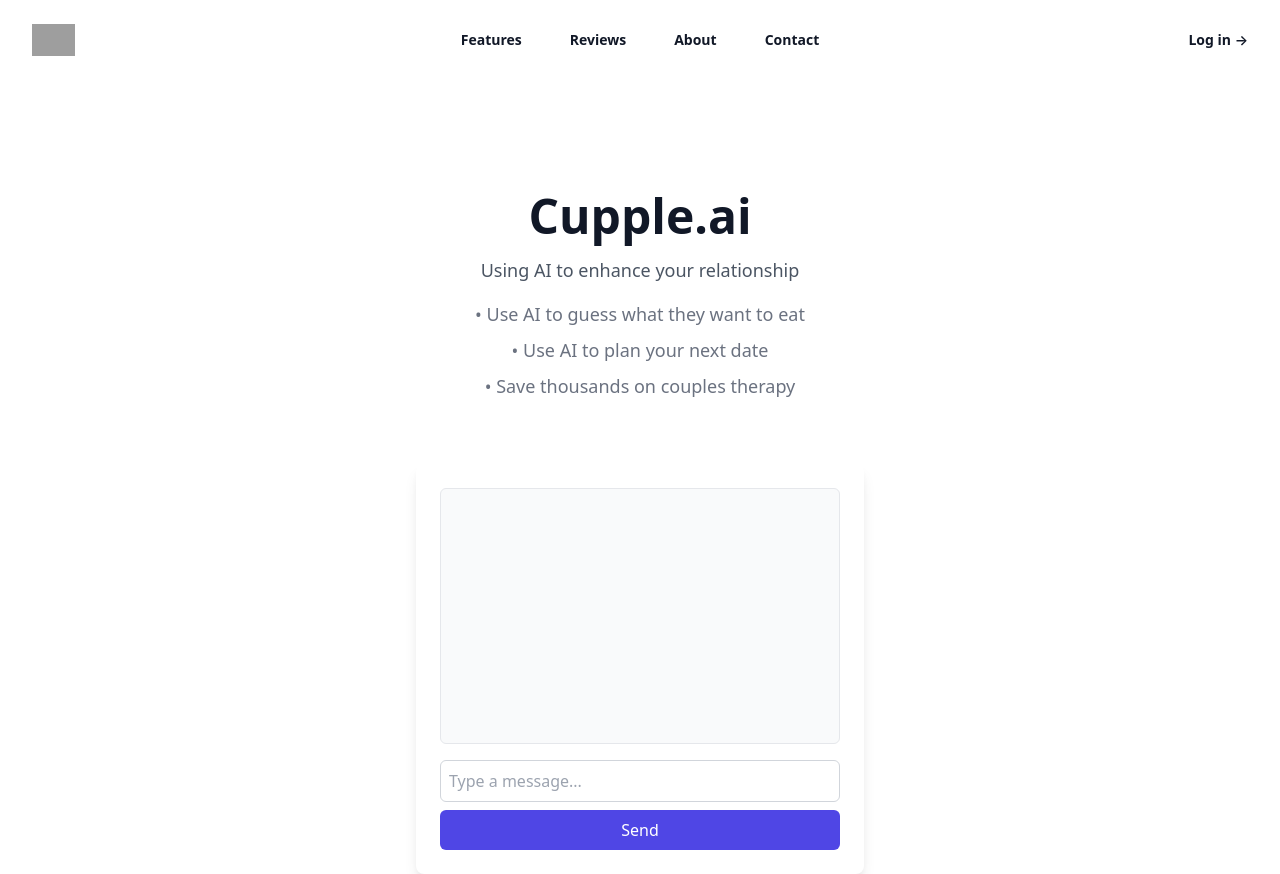
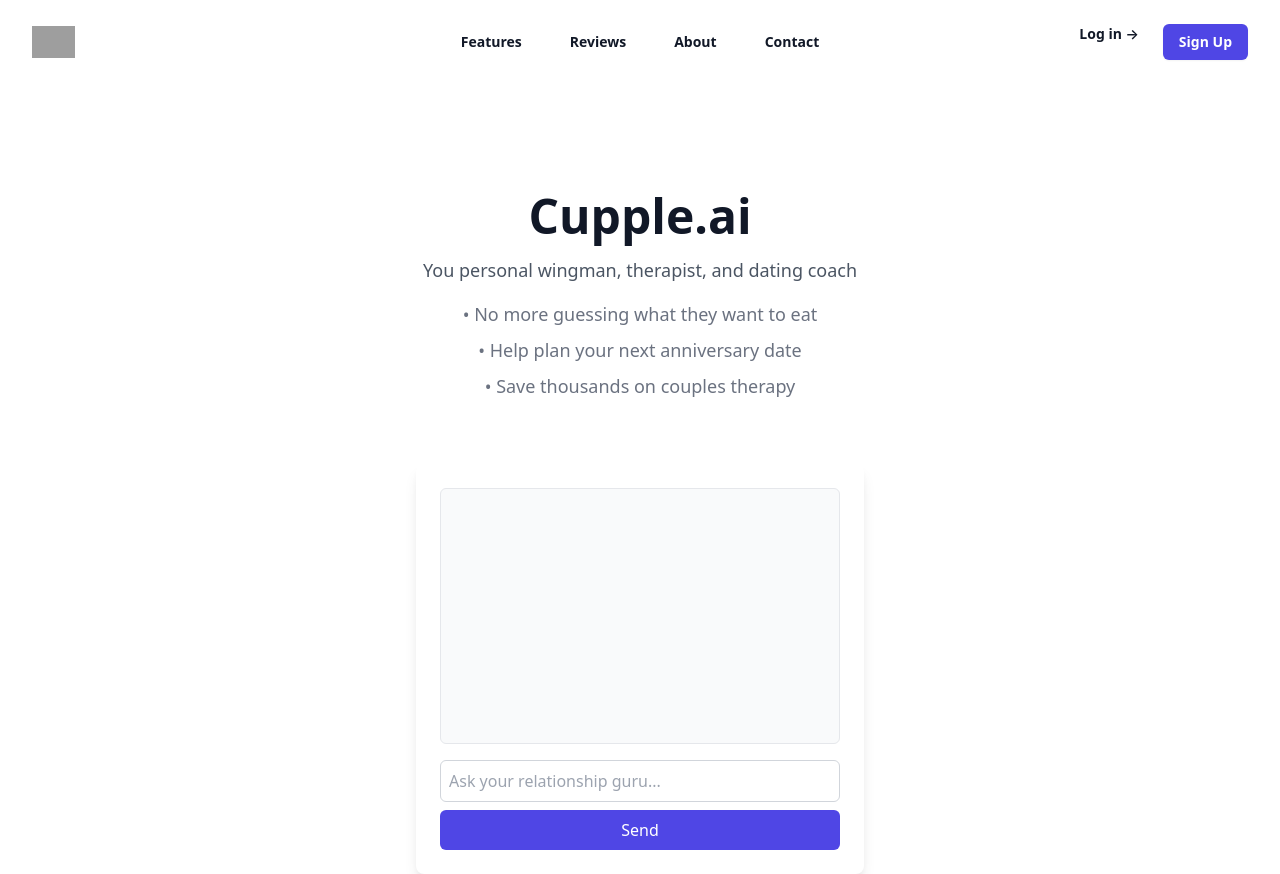
Before and after one commit to yueszhang/marriagesaver.ai, a website: page api/public/index.html in a window 1280 px wide. Drawn offline with nearby package versions, Linux system fonts and the light colour scheme; grey boxes are pictures that could not be loaded.

Commit message:
UI additions

```diff
--- a/api/public/index.html
+++ b/api/public/index.html
@@ -42,9 +42,16 @@
             <a href="contact.html" class="text-sm font-semibold text-gray-900">Contact</a>
         </div>
       </div>
-      <div class="hidden lg:flex lg:flex-1 lg:justify-end">
-        <a href="#" class="text-sm font-semibold text-gray-900">Log in <span aria-hidden="true">&rarr;</span></a>
-      </div>
+      <div class="hidden lg:flex lg:flex-1 lg:justify-end space-x-6">
+        <!-- Log in Button -->
+        <a href="#" class="text-sm font-semibold text-gray-900 hover:text-indigo-600">
+            Log in <span aria-hidden="true">&rarr;</span>
+        </a>
+        <!-- Sign Up Button -->
+        <a href="#" class="text-sm font-semibold text-white bg-indigo-600 px-4 py-2 rounded-md shadow-sm hover:bg-indigo-500 transition-colors">
+            Sign Up
+        </a>
+    </div>
     </nav>
   </header>
 
@@ -52,10 +59,10 @@
     <!-- Slogan Section -->
     <div class="text-center mx-auto max-w-2xl py-16">
         <h1 class="text-5xl font-bold text-gray-900">Cupple.ai</h1>
-        <p class="mt-4 text-lg text-gray-600">Using AI to enhance your relationship</p>
+        <p class="mt-4 text-lg text-gray-600">You personal wingman, therapist, and dating coach</p>
         <ul class="mt-4 space-y-2 text-lg text-gray-500">
-            <li>• Use AI to guess what they want to eat</li>
-            <li>• Use AI to plan your next date</li>
+            <li>• No more guessing what they want to eat</li>
+            <li>• Help plan your next anniversary date</li>
             <li>• Save thousands on couples therapy</li>
         </ul>
     </div>
@@ -65,7 +72,7 @@
         <div id="messages" class="border p-4 bg-gray-50 h-64 overflow-y-auto mb-4 rounded-md"></div>
 
         <!-- Message input -->
-        <input type="text" id="messageInput" class="border border-gray-300 p-2 w-full rounded-md mb-2" placeholder="Type a message...">
+        <input type="text" id="messageInput" class="border border-gray-300 p-2 w-full rounded-md mb-2" placeholder="Ask your relationship guru...">
         <button id="sendButton" class="bg-indigo-600 text-white p-2 w-full rounded-md hover:bg-indigo-500 transition-colors">Send</button>
     </div>
   </div>
```
